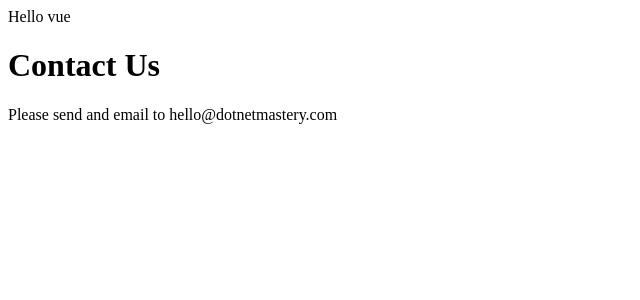
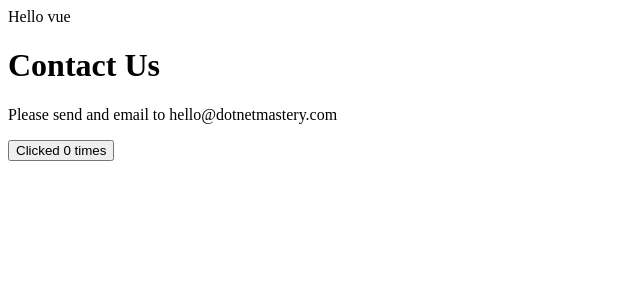
Before and after one commit to JLXP/vue-components-2, a Vue app: page / in a window 1280 px wide. Shown: the top 300 px of the page, without its empty margins (0-640 px from the left). Built offline with nearby package versions, Linux system fonts and the light colour scheme.

Commit message:
Configuracion mas limpia para components

```diff
--- a/src/App.vue
+++ b/src/App.vue
@@ -1,6 +1,7 @@
 <template>
     <div>{{ message }}</div>
     <contact-us></contact-us>
+    <button-counter></button-counter>
 </template>
 
 <script>
--- /dev/null
+++ b/src/components/ButtonContainer.vue
@@ -0,0 +1,15 @@
+<template>
+    <button @click="count++">Clicked {{ count }} times</button>
+</template>
+<script>
+import {ref} from "vue";
+export default {
+  setup() {
+    const count = ref(0);
+
+    return {
+      count,
+    };
+  },
+};
+</script>
--- a/src/components/ContactUs.vue
+++ b/src/components/ContactUs.vue
@@ -1,6 +1,18 @@
 <template>
-    <div class="">
-        <h1>Contact Us</h1>
-        <p>Please send and email to hello@dotnetmastery.com</p>
-    </div>
+  <div class="">
+    <h1>Contact Us</h1>
+    <p>Please send and email to {{ email }}</p>
+  </div>
 </template>
+<script>
+import { ref } from "vue";
+export default {
+  setup() {
+    const email = ref("hello@dotnetmastery.com");
+
+    return {
+      email,
+    };
+  },
+};
+</script>
--- a/src/main.js
+++ b/src/main.js
@@ -1,9 +1,11 @@
 import { createApp } from "vue";
 import App from "./App.vue";
 import ContactUs from "./components/ContactUs.vue";
+import ButtonContainer from "./components/ButtonContainer.vue";
 
 const app = createApp(App)
 
-app.component('contact-us', ContactUs)
+app.component('contact-us', ContactUs);
+app.component("button-counter", ButtonContainer)
 
 app.mount('#app');
```
